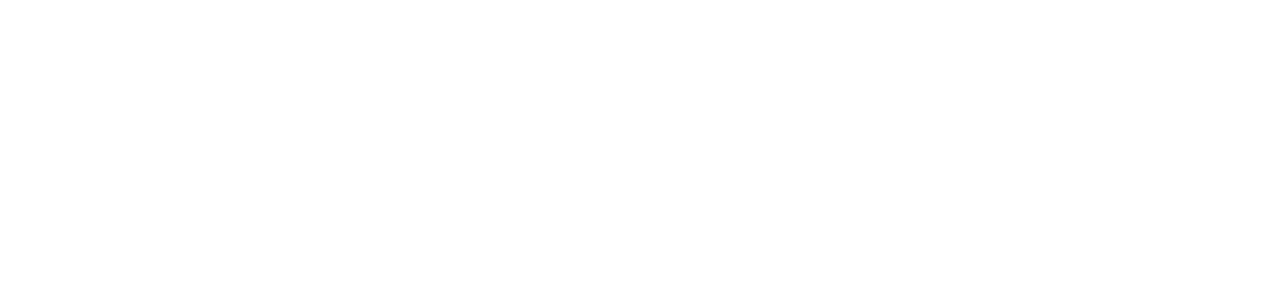
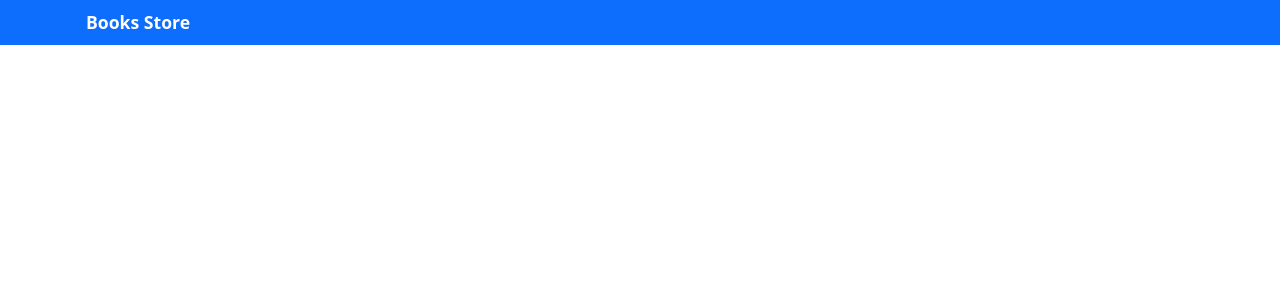
Before and after one commit to 2026-DEV1-016/DevelopmentBooks, a React (Vite) app: page / in a window 1280 px wide. Shown: the top 300 px of the page. Built offline with nearby package versions, Linux system fonts and the light colour scheme.

Commit message:
Show book store header

```diff
--- a/src/App.jsx
+++ b/src/App.jsx
@@ -1,9 +1,10 @@
+import Header from './components/Header'
 import './styles.css'
 
 export default function App() {
   return (
     <div>
-
+      <Header />
     </div>
   )
 }
--- /dev/null
+++ b/src/components/Header.jsx
@@ -0,0 +1,12 @@
+import { STORE_HEADER_TITLE } from '../constants/constants'
+
+function Header() {
+    return (
+        <div className="header">
+            <div className="container-row">
+                <h1>{STORE_HEADER_TITLE}</h1>
+            </div>
+        </div>
+    )
+}
+export default Header
--- /dev/null
+++ b/src/constants/constants.js
@@ -0,0 +1 @@
+export const STORE_HEADER_TITLE = 'Books Store'
--- /dev/null
+++ b/src/constants/testingConstants.js
@@ -0,0 +1 @@
+export const STORE_HEADER_TITLE = 'Books Store'
--- a/src/styles.css
+++ b/src/styles.css
@@ -0,0 +1,21 @@
+.header {
+    background: #0d6efd;
+    color: white;
+    padding: 12px 0;
+    margin-bottom: 24px;
+}
+
+.container-row {
+    max-width: 1140px;
+    margin: 0 auto;
+    padding: 0 16px;
+    display: flex;
+    justify-content: space-between;
+    align-items: center;
+}
+
+.container-row h1 {
+    font-size: 1.1rem;
+    font-weight: 600;
+    margin: 0;
+}
```
Also changed, not shown: 1 other file (tests, documents, lock files or other folders).
